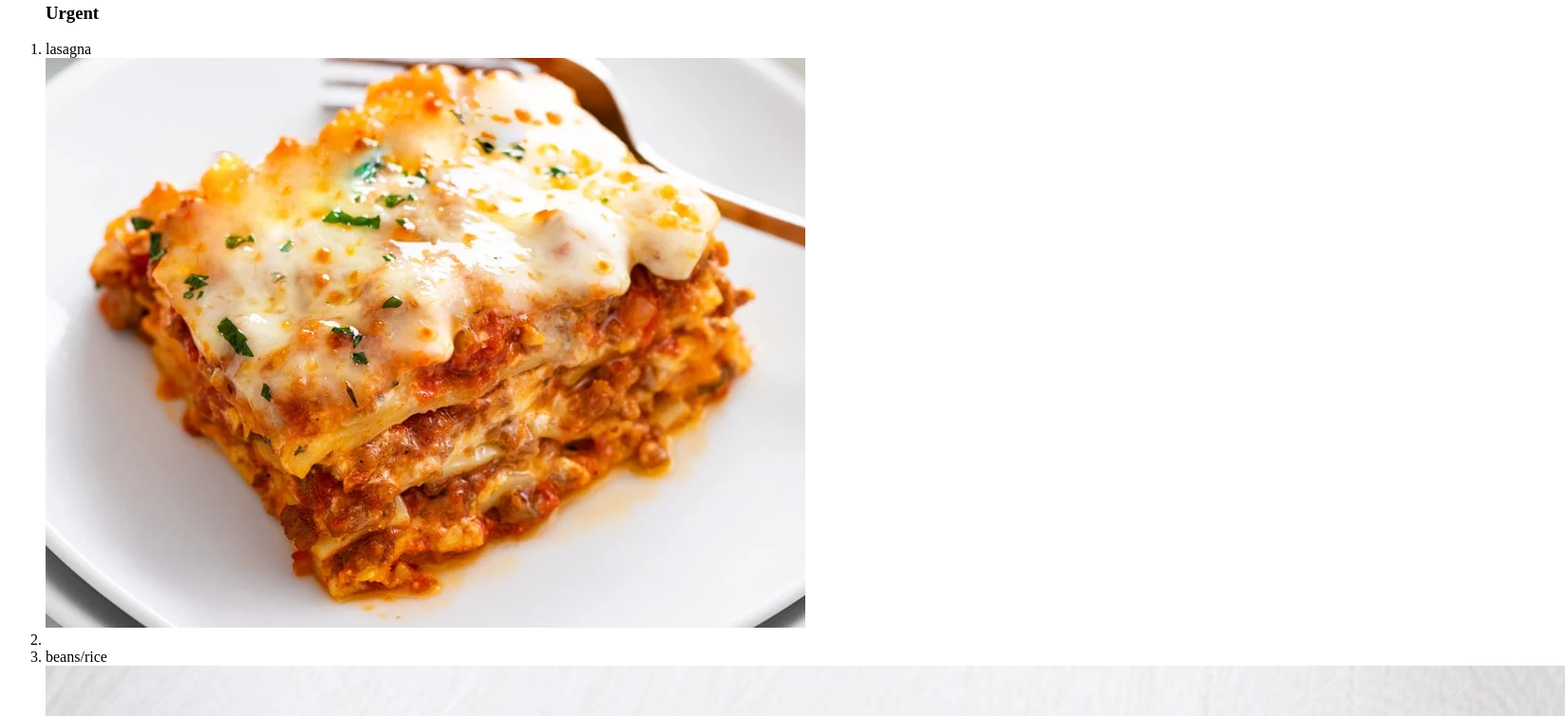
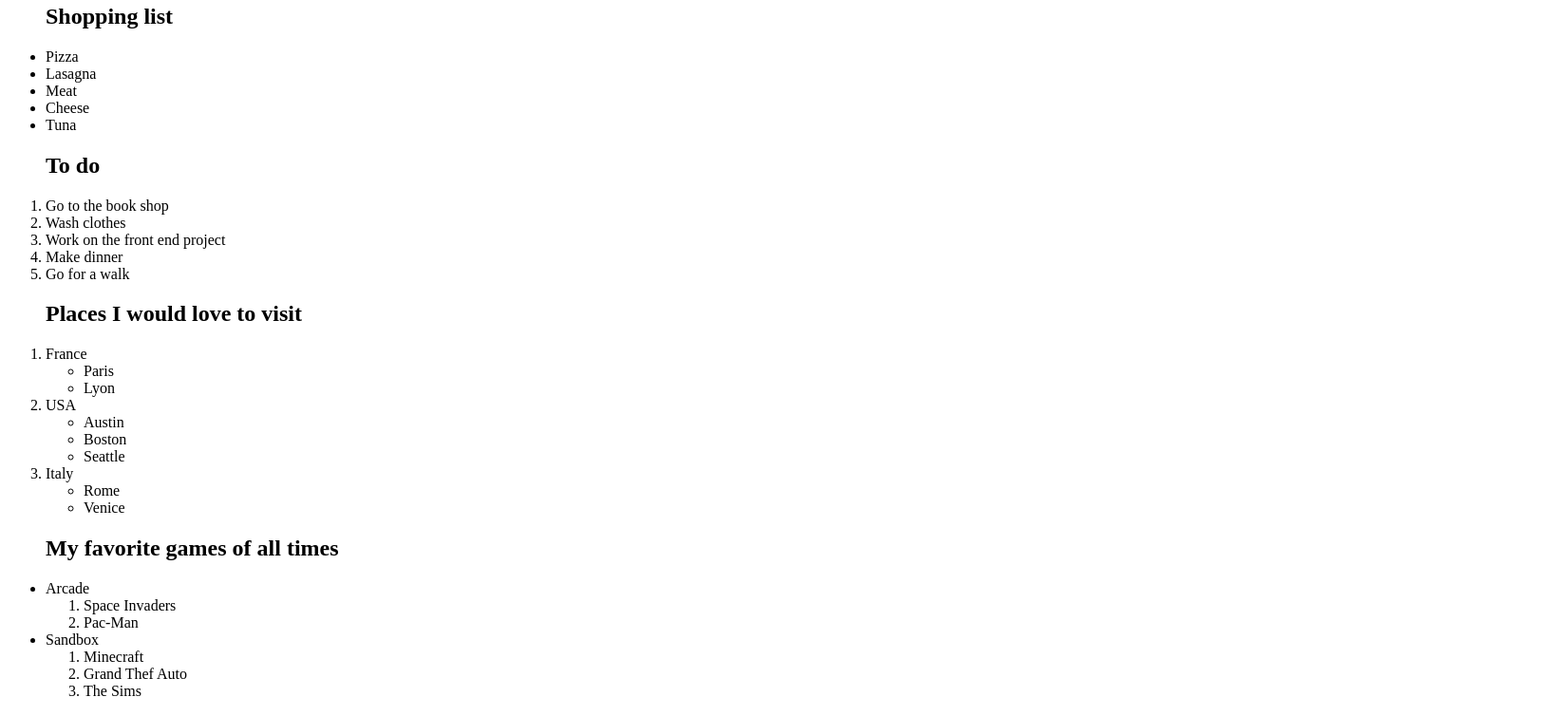
Before and after one commit to sofiolaverry/Project-1, a plain HTML site: page links-and-images/index.html in a window 1280 px wide. Shown: the part 114-868 px from the top of the page at 95% size, 1648 px wide, since content can reach past the window. Drawn offline with Linux system fonts and the light colour scheme.

Commit message:
lists
I corrected the lists

```diff
--- a/links-and-images/index.html
+++ b/links-and-images/index.html
@@ -11,38 +11,62 @@
     <a href=”https://theuselessweb.com/”>click me</a>
     <a href="./pages/about.html">About</a>
   <!--This is what I have added at this time. Please add image and link Nataly Briceno Guerrero-->
-    <ol><h3>Urgent</h3>
-      <li>lasagna</li>
-      <img src="/links-and-images/images/Lasagna-Recipe-f.webp" alth="home made lasagna">
-      <li></li>
-      <li>beans/rice</li>
-      <img src="/links-and-images/images/beansrice salt.jpeg" alt="beans and rice">
-      <li></li>
-      <img src="">
-      <li></li>
-      <ul><h3>Non-urgent</h3>
-         <li>Oil</li>
-         <li>Onions</li>
-         <li>Cherry Tomatoes</li>
-         <li>Cucumbers</li>
-         <li>Oranges</li>
-      </ul>
+  <!-- Lists Sofi Olaverry  -->
+  <ul><h2>Shopping list</h2>
+    <li>Pizza</li>
+    <li>Lasagna</li>
+    <li>Meat</li>
+    <li>Cheese</li>
+    <li>Tuna</li>
+ </ul>
+
+    <ol><h2>To do</h2>
+      <li>Go to the book shop</li>
+      <li>Wash clothes</li>
+      <li>Work on the front end project</li>
+      <li>Make dinner</li>
+      <li>Go for a walk</li>
   </ol>
-  <h2>My Favorite Movies and Games</h2>
-  <ol><h3>Movies</h3>
-    <li><a href="https://en.wikipedia.org/wiki/Signs_(2002_film)">Signs</a></li>
-    <li><a href="https://en.wikipedia.org/wiki/Home_Alone">Home Alone</a></li>
-    <li><a href="https://en.wikipedia.org/wiki/Home_Alone_2:_Lost_in_New_York">Home Alone 2</a></li>
-    <li><a href="https://disneyplusoriginals.disney.com/show/cars-on-the-road">Cars</a></li>
-    <li><a href="https://en.wikipedia.org/wiki/The_Lion_King">Lion King</a></li>
-    <ul><h3>Games</h3>
-       <li><a href="https://worldofwarcraft.com/en-us/">World of craft</a></li>
-       <li><a href="https://supermario-game.com">Mario Bros</a></li>
-       <li><a href=""></a></li>
-       <li><a href=""></a></li>
-       <li><a href=""></a></a</li>
-    </ul>
+
+  <ol> <h2>Places I would love to visit</h2>
+    <li> France
+        <ul>
+            <li>Paris</li>
+            <li>Lyon</li>
+        </ul>
+    </li>
+    <li> USA
+        <ul>
+            <li>Austin</li>
+            <li>Boston</li>
+            <li>Seattle</li>
+        </ul>
+    </li>
+    <li> Italy
+        <ul>
+            <li>Rome</li>
+            <li>Venice</li>
+        </ul>
+    </li>
+  </ol>
+
+  <ul><h2>My favorite games of all times</h2>
+    <li> Arcade
+        <ol>
+            <li>Space Invaders</li>
+            <li>Pac-Man</li>
+        </ol>
+    </li>
+    <li> Sandbox
+        <ol>
+            <li>Minecraft</li>
+            <li>Grand Thef Auto</li>
+            <li>The Sims</li>
+        </ol>
+    </li>
+
+  </ul>
   <!--please feel free to change link and the image add images in to the folder and other changes Nataly has added a new images folder-->
-  </ol
+ </ol>
 </body>
 </html>
```
